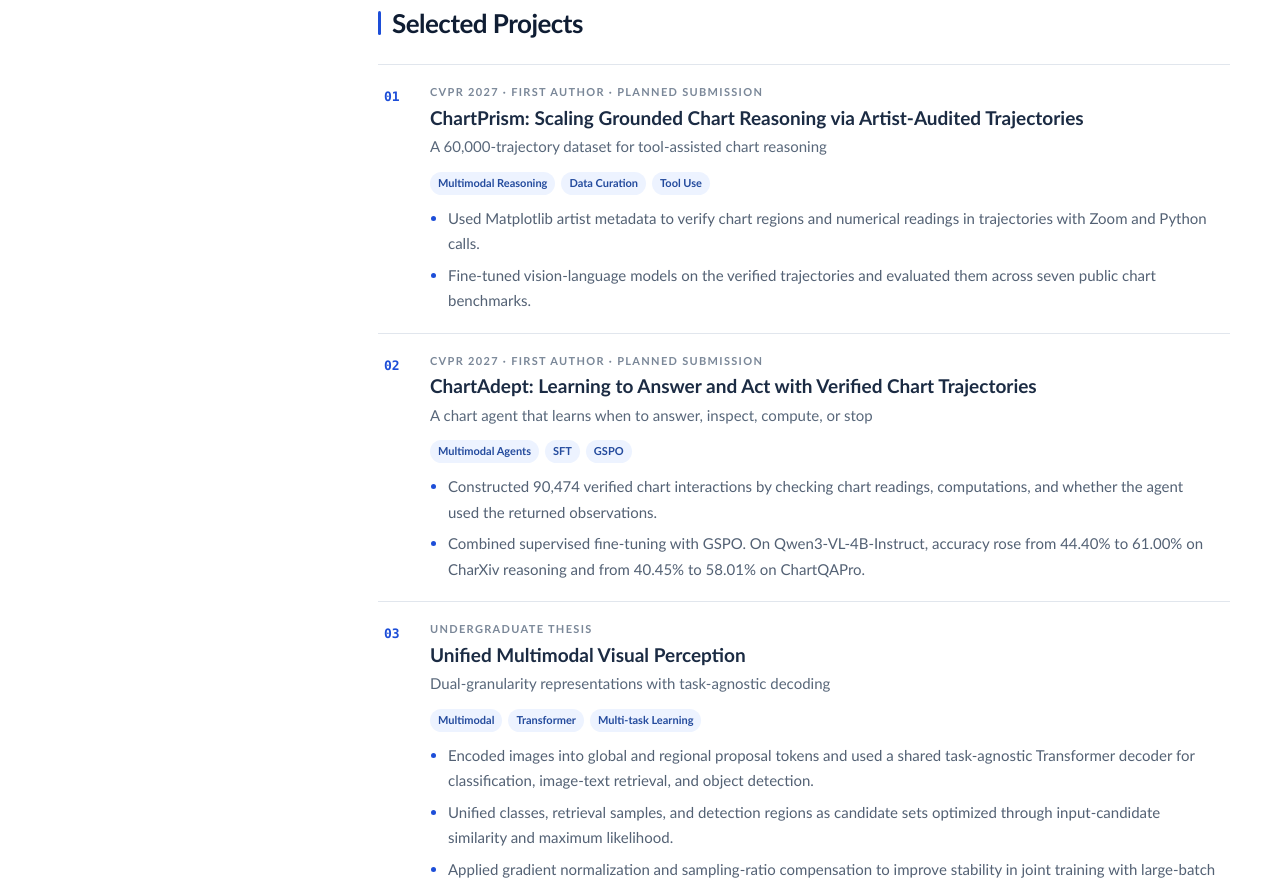
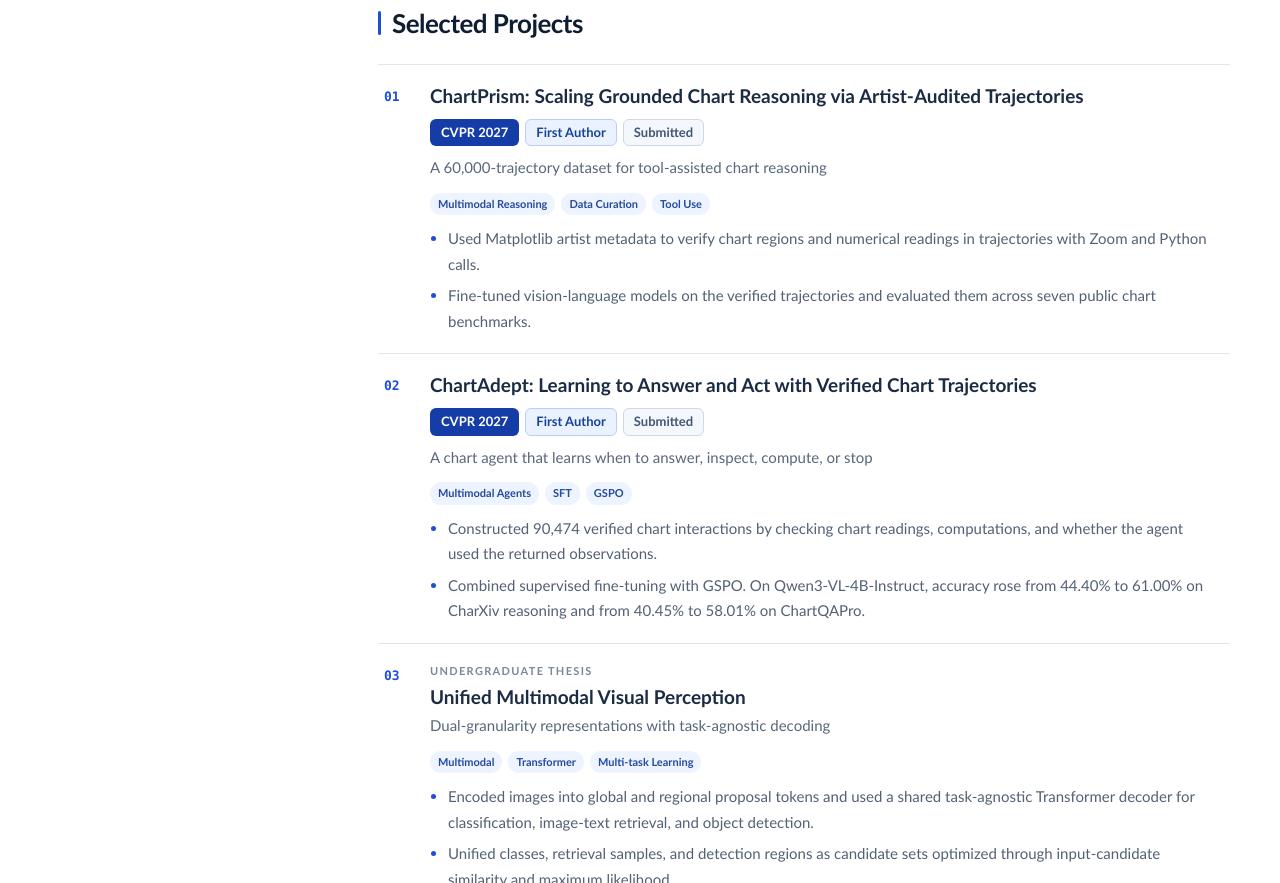
Before and after one commit to BaymaxTHU/BaymaxTHU.github.io, a plain HTML site: page site/index.html in a window 1280 px wide. Shown: the part 902-1785 px from the top of the page. Drawn offline with Linux system fonts and the light colour scheme.

Commit message:
Highlight CVPR submission and first authorship

```diff
--- a/site/assets/css/main.css
+++ b/site/assets/css/main.css
@@ -237,6 +237,24 @@ a:hover { color: var(--accent-dark); }
 .project-body { padding: 18px 12px 19px 0; }
 .project-label { margin: 0 0 3px; color: #7a8798; font-size: 11px; font-weight: 800; letter-spacing: .12em; text-transform: uppercase; }
 .project h3 { margin: 0; color: #1b2b43; font-size: 19px; font-weight: 700; line-height: 1.4; }
+.publication-status {
+  display: flex;
+  flex-wrap: wrap;
+  align-items: center;
+  gap: 6px;
+  margin: 9px 0;
+}
+.publication-status > * {
+  padding: 4px 10px;
+  border: 1px solid transparent;
+  border-radius: 6px;
+  font-size: 13px;
+  font-weight: 750;
+  line-height: 1.35;
+}
+.publication-venue { background: var(--accent-dark); color: var(--paper); }
+.publication-author { border-color: #b9cef6; background: #eaf1ff; color: #194494; }
+.publication-stage { border-color: #ced9e6; background: #f4f7fb; color: #425675; }
 .project-subtitle { margin: 3px 0 12px; color: var(--muted); font-size: 15px; }
 .project-tags { display: flex; flex-wrap: wrap; gap: 6px; margin-bottom: 11px; }
 .project-tags span { padding: 2px 8px; border-radius: 99px; background: #edf3ff; color: #244b9d; font-size: 11px; font-weight: 650; }
--- a/site/index.html
+++ b/site/index.html
@@ -13,7 +13,7 @@
   <meta property="og:description" content="Large Language Models · Generative AI · Multimodal Perception">
   <meta property="og:url" content="https://baymaxthu.github.io/">
   <meta property="og:image" content="https://baymaxthu.github.io/assets/img/og.png">
-  <link rel="stylesheet" href="assets/css/main.css">
+  <link rel="stylesheet" href="assets/css/main.css?v=publication-status">
 </head>
 <body>
   <header class="masthead">
@@ -120,8 +120,12 @@
           <article class="project">
             <div class="project-index">01</div>
             <div class="project-body">
-              <p class="project-label">CVPR 2027 · First Author · Planned Submission</p>
               <h3>ChartPrism: Scaling Grounded Chart Reasoning via Artist-Audited Trajectories</h3>
+              <p class="publication-status">
+                <strong class="publication-venue">CVPR 2027</strong>
+                <strong class="publication-author">First Author</strong>
+                <span class="publication-stage">Submitted</span>
+              </p>
               <p class="project-subtitle">A 60,000-trajectory dataset for tool-assisted chart reasoning</p>
               <div class="project-tags"><span>Multimodal Reasoning</span><span>Data Curation</span><span>Tool Use</span></div>
               <ul>
@@ -134,8 +138,12 @@
           <article class="project">
             <div class="project-index">02</div>
             <div class="project-body">
-              <p class="project-label">CVPR 2027 · First Author · Planned Submission</p>
               <h3>ChartAdept: Learning to Answer and Act with Verified Chart Trajectories</h3>
+              <p class="publication-status">
+                <strong class="publication-venue">CVPR 2027</strong>
+                <strong class="publication-author">First Author</strong>
+                <span class="publication-stage">Submitted</span>
+              </p>
               <p class="project-subtitle">A chart agent that learns when to answer, inspect, compute, or stop</p>
               <div class="project-tags"><span>Multimodal Agents</span><span>SFT</span><span>GSPO</span></div>
               <ul>
```
Also changed, not shown: site/zh/index.html (+11 -3 lines).
